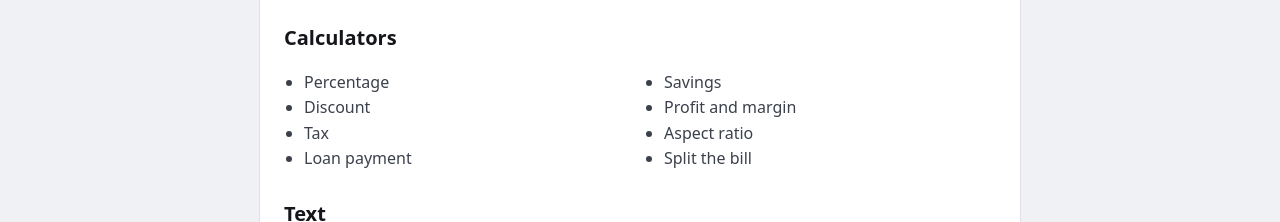
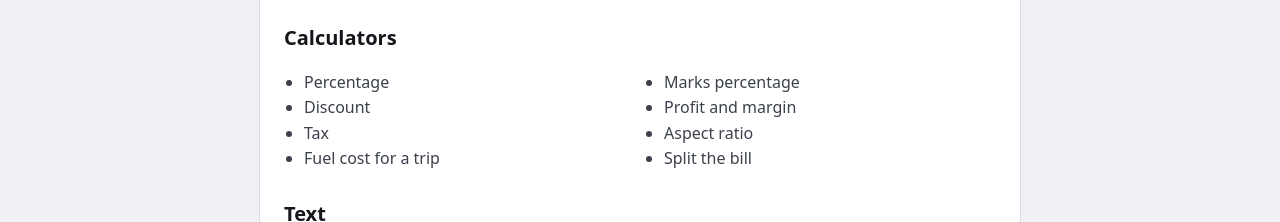
Before and after one commit to GlobalHostingService/GlobalHostingService.github.io, a plain HTML site: page thirtytools/index.html in a window 1280 px wide. Shown: the part 718-940 px from the top of the page. Drawn offline with Linux system fonts and the light colour scheme.

Commit message:
Thirty Tools: updated tool list; store pictures
Co-Authored-By: Claude Fable 5.2 <noreply@anthropic.com>
Claude-Session: https://claude.ai/code/session_011XcLjf6CUwUAMA7e9rQL6c

```diff
--- a/thirtytools/index.html
+++ b/thirtytools/index.html
@@ -27,7 +27,7 @@ footer{max-width:760px;margin:0 auto 40px;padding:0 20px;color:#636B79;font-size
 <p><span class="soon">Coming to Google Play</span></p>
 <h2>Photo</h2><ul class="cols"><li>Resize a photo to exact pixels</li><li>Compress a photo, even to an exact file size</li><li>Convert between JPG, PNG and WebP</li><li>Crop to square, story, portrait or wide</li><li>Rotate and flip</li><li>Add a text watermark</li></ul>
 <h2>Video</h2><ul class="cols"><li>Compress a video to 720p, 480p or 360p</li><li>Trim a video</li><li>Remove the sound</li><li>Save one moment as a photo</li></ul>
-<h2>Calculators</h2><ul class="cols"><li>Percentage</li><li>Discount</li><li>Tax</li><li>Loan payment</li><li>Savings</li><li>Profit and margin</li><li>Aspect ratio</li><li>Split the bill</li></ul>
+<h2>Calculators</h2><ul class="cols"><li>Percentage</li><li>Discount</li><li>Tax</li><li>Fuel cost for a trip</li><li>Marks percentage</li><li>Profit and margin</li><li>Aspect ratio</li><li>Split the bill</li></ul>
 <h2>Text</h2><ul class="cols"><li>Word counter</li><li>Change case</li><li>Clean up text</li><li>Remove duplicate lines</li><li>URL encoder and decoder</li><li>JSON formatter</li></ul>
 <h2>Everyday</h2><ul class="cols"><li>Unit converter</li><li>Date and age calculator</li><li>Password generator</li><li>Stopwatch with laps</li><li>Quick notes</li><li>Color converter</li></ul>
 <h2>Good to know</h2>
```
Also changed, not shown: thirtytools/store/feature-1024x500.png (added), thirtytools/store/icon-512.png (added), thirtytools/store/phone-01-home.png (added), thirtytools/store/phone-02-compress.png (added), thirtytools/store/phone-03-resize.png (added), thirtytools/store/phone-04-crop.png (added), thirtytools/store/phone-05-video.png (added), thirtytools/store/phone-06-split.png (added), thirtytools/store/phone-07-units.png (added), thirtytools/store/phone-08-dark.png (added).
